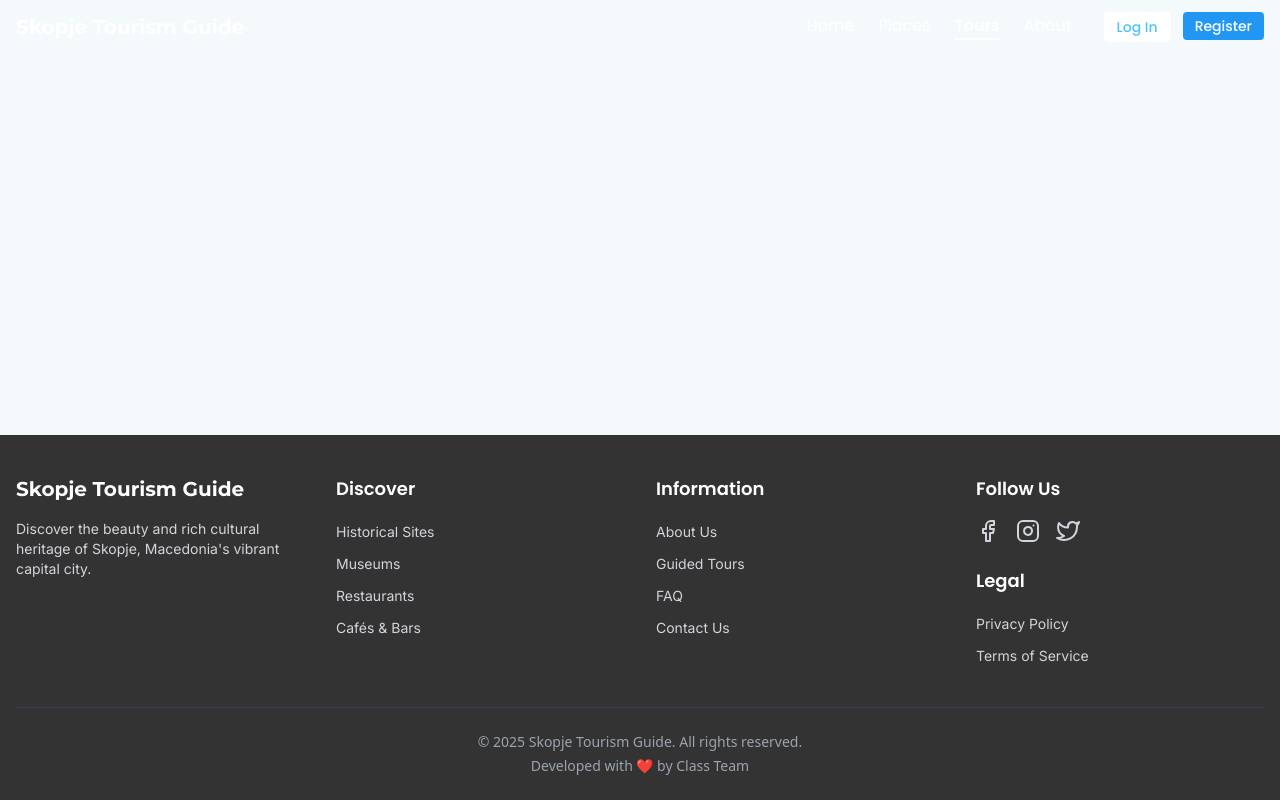
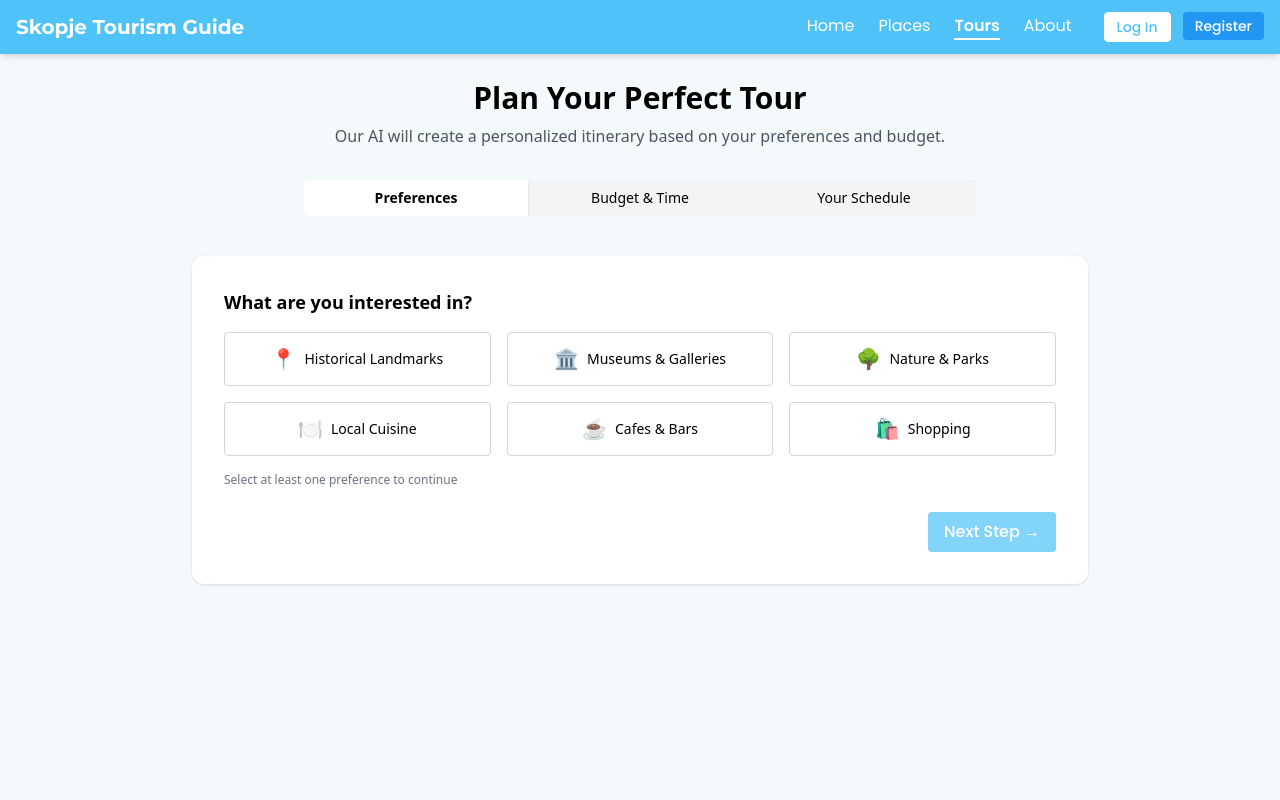
Before and after one commit to ZanaKriezi/tourly_skopje_guide, a React (Vite) app in the folder frontend/: page /tours in a window 1280 px wide. Shown: the top 800 px of the page. Built offline with nearby package versions, Linux system fonts and the light colour scheme; no server answers.

Commit message:
Created the Tours Page

```diff
--- a/frontend/package.json
+++ b/frontend/package.json
@@ -10,8 +10,10 @@
     "preview": "vite preview"
   },
   "dependencies": {
+    "@headlessui/react": "^2.2.2",
     "@react-google-maps/api": "^2.20.6",
     "axios": "^1.8.4",
+    "lucide-react": "^0.501.0",
     "react": "^19.0.0",
     "react-dom": "^19.0.0",
     "react-router-dom": "^7.5.0"
--- a/frontend/src/App.tsx
+++ b/frontend/src/App.tsx
@@ -10,6 +10,7 @@ import RegisterPage from './pages/RegisterPage';
 import MapPage from './pages/MapPage';
 import PlacesPage from './pages/PlacesPage';
 import PlaceDetailsPage from './pages/PlaceDetailsPage';
+import ToursPage from './pages/ToursPage';
 import './App.css';
 import ProtectedRoute from './components/auth/ProtectedRoute';
 
@@ -31,6 +32,7 @@ const App: React.FC = () => {
               <Route path="/map" element={<MapPage apiKey={googleMapsApiKey} />} />
               <Route path="/places" element={<PlacesPage />} />
               <Route path="/places/:id" element={<PlaceDetailsPage />} />
+              <Route path="/tours" element={<ToursPage />} />
 
               {/* Protected Routes */}
               <Route element={<ProtectedRoute />}>
--- a/frontend/src/components/layout/Navbar.tsx
+++ b/frontend/src/components/layout/Navbar.tsx
@@ -1,58 +1,31 @@
-import React, { useState, useEffect } from 'react';
+import React, { useState } from 'react';
 import { Link, useLocation } from 'react-router-dom';
 import { useAuth } from '../../context/AuthContext';
 import Button from '../common/Button';
 
 const Navbar: React.FC = () => {
   const [isMenuOpen, setIsMenuOpen] = useState(false);
-  const [isScrolled, setIsScrolled] = useState(false);
   const { user, logout, isAuthenticated } = useAuth();
   const location = useLocation();
 
-  // Add scroll listener to detect when page is scrolled
-  useEffect(() => {
-    const handleScroll = () => {
-      if (window.scrollY > 50) {
-        setIsScrolled(true);
-      } else {
-        setIsScrolled(false);
-      }
-    };
-
-    window.addEventListener('scroll', handleScroll);
-
-    return () => {
-      window.removeEventListener('scroll', handleScroll);
-    };
-  }, []);
-
-  const toggleMenu = () => {
-    setIsMenuOpen(!isMenuOpen);
-  };
-
-  const closeMenu = () => {
-    setIsMenuOpen(false);
-  };
-
+  const toggleMenu = () => setIsMenuOpen(!isMenuOpen);
+  const closeMenu = () => setIsMenuOpen(false);
   const handleLogout = () => {
     logout();
     closeMenu();
   };
 
-  const isActive = (path: string) => {
-    return location.pathname === path;
-  };
+  const isActive = (path: string) => location.pathname === path;
 
   return (
-    <nav className={`fixed top-0 left-0 right-0 z-50 transition-all duration-300 ${
-      isScrolled || location.pathname.startsWith('/places') ? 'bg-primary bg-opacity-95 shadow-md' : 'bg-transparent'
-    }`}>
-
+    <nav className="fixed top-0 left-0 right-0 z-50 bg-primary shadow-md">
       <div className="container mx-auto px-4 py-3">
         <div className="flex justify-between items-center">
           {/* Logo and Brand */}
           <Link to="/" className="flex items-center" onClick={closeMenu}>
-            <span className="font-montserrat text-xl font-bold text-white">Skopje Tourism Guide</span>
+            <span className="font-montserrat text-xl font-bold text-white">
+              Skopje Tourism Guide
+            </span>
           </Link>
 
           {/* Desktop Navigation */}
@@ -92,10 +65,7 @@ const Navbar: React.FC = () => {
                     </Button>
                   </Link>
                   <Link to="/register">
-                    <Button
-                      variant="accent"
-                      size="sm"
-                    >
+                    <Button variant="accent" size="sm">
                       Register
                     </Button>
                   </Link>
--- /dev/null
+++ b/frontend/src/pages/ToursPage.tsx
@@ -0,0 +1,200 @@
+import type React from "react"
+import { useState } from "react"
+import  Button  from "../components/common/Button"
+import { ClockIcon, Coins } from "lucide-react"
+
+const steps = ["Preferences", "Budget & Time", "Your Schedule"]
+
+const preferencesList = [
+  { label: "Historical Landmarks", icon: "📍" },
+  { label: "Museums & Galleries", icon: "🏛️" },
+  { label: "Nature & Parks", icon: "🌳" },
+  { label: "Local Cuisine", icon: "🍽️" },
+  { label: "Cafes & Bars", icon: "☕" },
+  { label: "Shopping", icon: "🛍️" },
+]
+
+const ToursPage: React.FC = () => {
+  const [activeStep, setActiveStep] = useState(0)
+  const [selectedPrefs, setSelectedPrefs] = useState<string[]>([])
+  const [budget, setBudget] = useState(100)
+  const [startTime, setStartTime] = useState(540);
+  const [endTime, setEndTime] = useState(600);
+
+
+  const togglePref = (pref: string) => {
+    setSelectedPrefs((prev) => (prev.includes(pref) ? prev.filter((p) => p !== pref) : [...prev, pref]))
+  }
+
+  const nextStep = () => {
+    if (activeStep === 0 && selectedPrefs.length === 0) return
+    setActiveStep((prev) => Math.min(prev + 1, steps.length - 1))
+  }
+
+  const prevStep = () => {
+    setActiveStep((prev) => Math.max(prev - 1, 0))
+  }
+
+  const formatTime = (minutes: number): string => {
+    const h = Math.floor(minutes / 60)
+    const m = minutes % 60
+    return `${h.toString().padStart(2, "0")}:${m.toString().padStart(2, "0")}`
+  }
+
+  const duration = ((endTime - startTime) / 60).toFixed(1)
+
+  return (
+    <div className="pt-20 px-4 pb-16 bg-background min-h-screen">
+      <div className="text-center mb-8">
+        <h1 className="text-3xl font-bold mb-2">Plan Your Perfect Tour</h1>
+        <p className="text-gray-600">
+          Our AI will create a personalized itinerary based on your preferences and budget.
+        </p>
+      </div>
+
+      <div className="max-w-2xl mx-auto mb-10">
+        <div className="flex bg-gray-100 rounded overflow-hidden">
+          {steps.map((step, index) => (
+            <button
+              key={step}
+              onClick={() => setActiveStep(index)}
+              className={`flex-1 py-2 text-center text-sm font-medium transition ${
+                index === activeStep ? "bg-white shadow font-semibold" : ""
+              }`}
+            >
+              {step}
+            </button>
+          ))}
+        </div>
+      </div>
+
+      <div className="max-w-4xl mx-auto bg-white p-8 rounded-xl shadow">
+        {/* Step 1: Preferences */}
+        {activeStep === 0 && (
+          <>
+            <h2 className="text-lg font-semibold mb-4">What are you interested in?</h2>
+            <div className="grid grid-cols-2 md:grid-cols-3 gap-4">
+              {preferencesList.map((pref) => (
+                <button
+                  key={pref.label}
+                  onClick={() => togglePref(pref.label)}
+                  className={`flex items-center justify-center gap-2 px-4 py-3 rounded border transition text-sm text-center ${
+                    selectedPrefs.includes(pref.label) ? "bg-blue-100 border-blue-500" : "border-gray-300"
+                  }`}
+                >
+                  <span className="text-xl">{pref.icon}</span>
+                  {pref.label}
+                </button>
+              ))}
+            </div>
+            <p className="text-xs text-gray-500 mt-4">Select at least one preference to continue</p>
+            <div className="mt-6 flex justify-end">
+              <Button disabled={selectedPrefs.length === 0} onClick={nextStep}>
+                Next Step →
+              </Button>
+            </div>
+          </>
+        )}
+
+        {/* Step 2: Budget & Time */}
+        {activeStep === 1 && (
+          <>
+            {/* Budget Section */}
+            <div className="mb-10">
+              <div className="flex justify-between items-center">
+                <h2 className="text-lg font-semibold">Daily Budget (€)</h2>
+                <span className="bg-gray-200 px-3 py-1 rounded font-semibold flex items-center gap-1">
+                  <Coins size={16} /> {budget}€
+                </span>
+              </div>
+              <div className="mt-2">
+                <input
+                  type="range"
+                  min={10}
+                  max={300}
+                  step={10}
+                  value={budget}
+                  onChange={(e) => setBudget(Number(e.target.value))}
+                  className="w-full accent-blue-500"
+                />
+                <div className="flex justify-between text-sm text-gray-500 mt-1">
+                  <span>€10</span>
+                  <span>€300+</span>
+                </div>
+              </div>
+            </div>
+
+            {/* Time Range Section */}
+            <div className="mb-10">
+              <div className="flex justify-between items-center">
+                <h2 className="text-lg font-semibold">Tour Duration (hours)</h2>
+                <span className="bg-gray-200 px-3 py-1 rounded font-semibold flex items-center gap-1">
+                  <ClockIcon size={16} /> {duration} hours
+                </span>
+              </div>
+              <div className="relative mt-2">
+                <div className="h-2 bg-gray-100 border border-gray-400 rounded-full relative">
+                  <div
+                    className="h-full bg-blue-500 rounded-full absolute"
+                    style={{
+                      left: `${((startTime - 540) / (1260 - 540)) * 100}%`,
+                      width: `${((endTime - startTime) / (1260 - 540)) * 100}%`,
+                    }}
+                  ></div>
+                </div>
+                <input
+                  type="range"
+                  min={540}
+                  max={1260}
+                  step={15}
+                  value={startTime}
+                  onChange={(e) => setStartTime(Math.min(Number(e.target.value), endTime - 15))}
+                  className="w-full appearance-none absolute top-0 bottom-0 my-auto z-10 h-2 bg-transparent [&::-webkit-slider-thumb]:appearance-none [&::-webkit-slider-thumb]:h-4 [&::-webkit-slider-thumb]:w-4 [&::-webkit-slider-thumb]:rounded-full [&::-webkit-slider-thumb]:bg-blue-600 [&::-webkit-slider-thumb]:border [&::-webkit-slider-thumb]:border-gray-400"
+                />
+                <input
+                  type="range"
+                  min={540}
+                  max={1260}
+                  step={15}
+                  value={endTime}
+                  onChange={(e) => setEndTime(Math.max(Number(e.target.value), startTime + 15))}
+                  className="w-full appearance-none absolute top-0 bottom-0 my-auto z-10 h-2 bg-transparent [&::-webkit-slider-thumb]:appearance-none [&::-webkit-slider-thumb]:h-4 [&::-webkit-slider-thumb]:w-4 [&::-webkit-slider-thumb]:rounded-full [&::-webkit-slider-thumb]:bg-blue-600 [&::-webkit-slider-thumb]:border [&::-webkit-slider-thumb]:border-gray-400"
+                />
+              </div>
+              <div className="mt-1 flex justify-between text-sm text-gray-500">
+                <span>09:00</span>
+                <span>21:00</span>
+              </div>
+              <div className="mt-2 flex justify-center text-sm text-gray-500">
+                {formatTime(startTime)} - {formatTime(endTime)}
+              </div>
+            </div>
+
+            <div className="mt-6 flex justify-between">
+              <Button variant="outline" onClick={prevStep}>
+                ← Back
+              </Button>
+              <Button onClick={nextStep}>
+                ✨ Generate Tour
+              </Button>
+            </div>
+          </>
+        )}
+
+        {/* Step 3: Schedule */}
+        {activeStep === 2 && (
+          <>
+            <div className="text-center py-12 text-gray-500">Your Schedule step coming soon...</div>
+            <div className="mt-6 flex justify-start">
+              <Button variant="outline" onClick={prevStep}>
+                ← Back
+              </Button>
+            </div>
+          </>
+        )}
+      </div>
+    </div>
+  )
+}
+
+export default ToursPage
```
Also changed, not shown: 1 other file (tests, documents, lock files or other folders).
